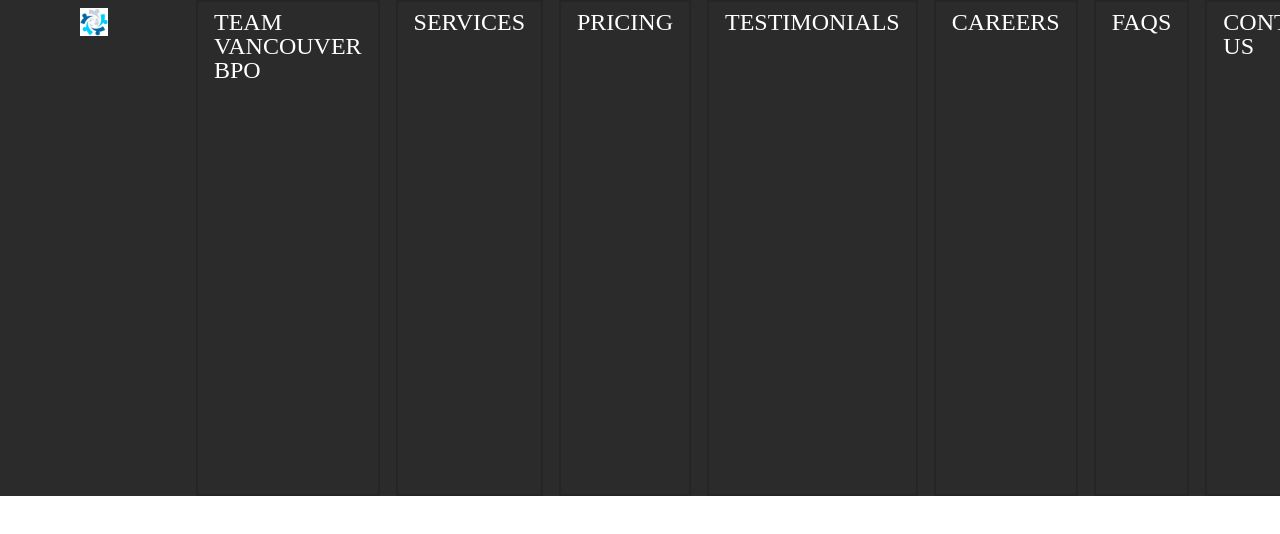
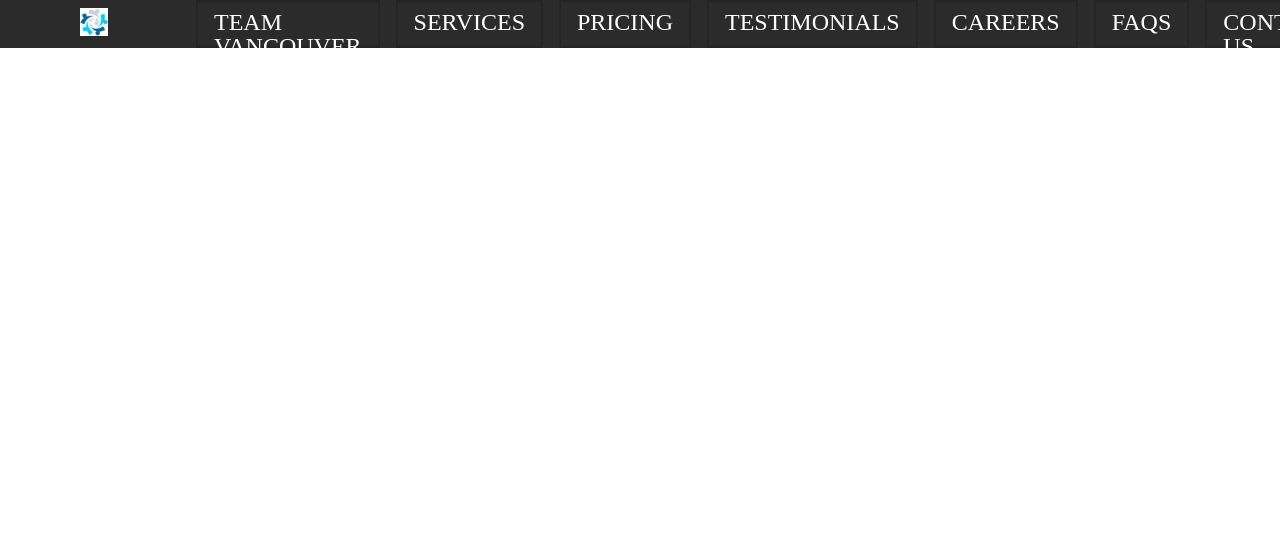
Before and after one commit to derickdr/teamvanbpo, a plain HTML site: page index.html in a window 1280 px wide. Shown: the top 534 px of the page. Drawn offline with Linux system fonts and the light colour scheme.

Commit message:
attempted to pull navbar height fix: failed. added manually.

```diff
--- a/styles/styles.css
+++ b/styles/styles.css
@@ -8,6 +8,7 @@ body {
 .navbar-container {
     background-color: rgb(43, 43, 43);
     min-width: 100%;
+    max-height: 3rem;
     display: flex;
     justify-items: center;
 }
```
